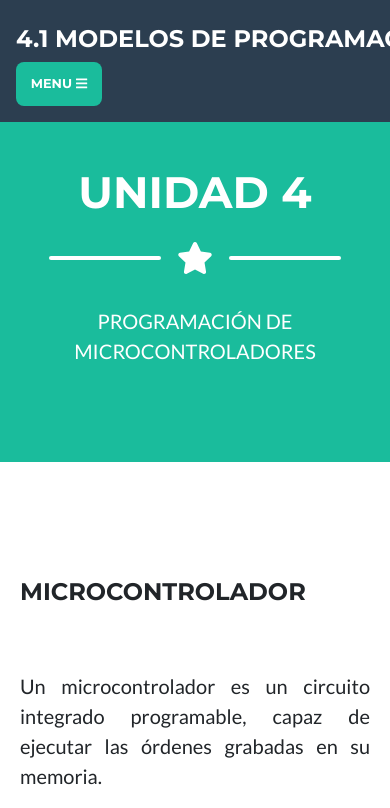
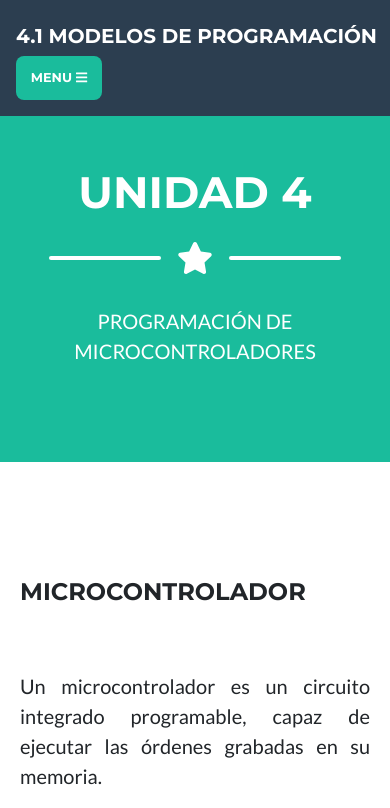
Before and after one commit to kevinvictoria/Unidad4_Sistemas, a plain HTML site: page index.html in a window 390 px wide. Shown: the top 808 px of the page. Drawn offline with nearby package versions, Linux system fonts and the light colour scheme.

Commit message:
Update estilos.css

```diff
--- a/css/estilos.css
+++ b/css/estilos.css
@@ -18,7 +18,7 @@
         margin: 0px;
         margin-top: 30px;
     }
-    h1,#titulo {
+    h1 {
         font-size: 24px;
     }
 }
```
